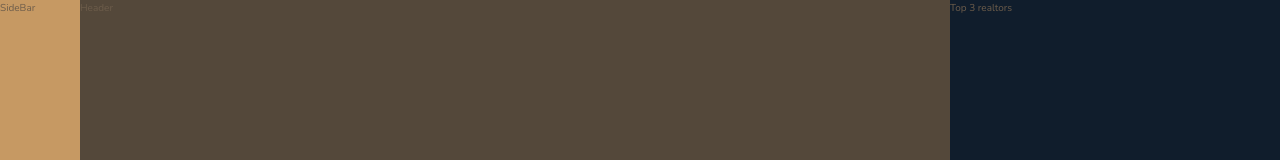
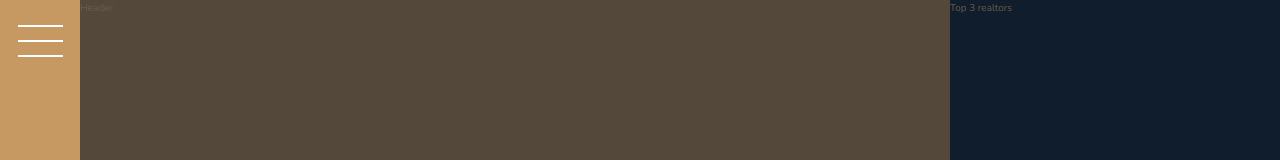
Before and after one commit to siuchoing/Advanced_CSS_and_Sass-Nexter, a website: page index.html in a window 1280 px wide. Shown: the top 160 px of the page. Drawn offline with nearby package versions, Linux system fonts and the light colour scheme; files that its build step writes are made by us from their sources.

Commit message:
Create nav sidebar button

```diff
--- a/index.html
+++ b/index.html
@@ -13,8 +13,7 @@
     </head>
     <body class="container">
         <div class="sidebar">
-            SideBar
-<!--            <button class="nav-btn"></button>-->
+            <button class="nav-btn"></button>
         </div>
 
         <header class="header">
--- a/sass/_sidebar.scss
+++ b/sass/_sidebar.scss
@@ -2,4 +2,28 @@
   background-color: $color-primary;
   grid-column: sidebar-start / sidebar-end;
   grid-row: 1/-1;
+
+  display: flex;
+  justify-content: center;
 }
+
+.nav-btn {
+  border: none;
+  border-radius: 0;
+
+  background-color: #fff;
+  height: 2px;
+  width: 4.5rem;
+  margin-top: 4rem;
+
+  &::before,
+  &::after {
+    background-color: #fff;
+    height: 2px;
+    width: 4.5rem;
+    content: "";
+    display: block;
+  }
+  &::before { transform: translateY(-1.5rem); }
+  &::after { transform: translateY(1.3rem); }
+}
```
